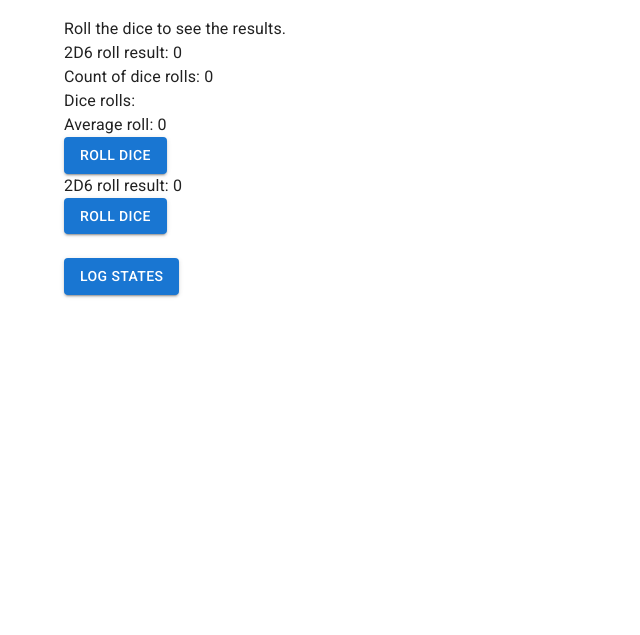
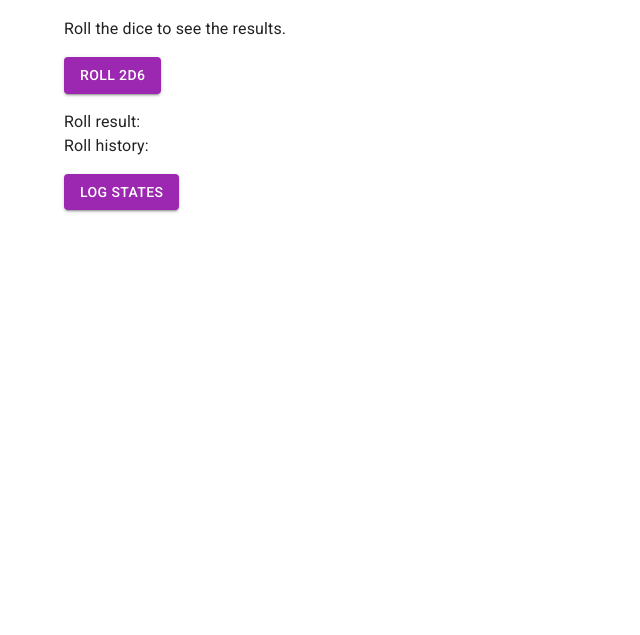
Before and after one commit to JacobStephens2/jackpot-web-app, a Gatsby site: page /jackpot in a window 1280 px wide. Shown: the part 165-800 px from the top of the page, without its empty margins (0-640 px from the left). Built offline with nearby package versions, Linux system fonts and the light colour scheme; Gatsby itself is replaced by a stand-in of ours.

Commit message:
revise styling and roll history

```diff
--- a/src/components/DiceClass.js
+++ b/src/components/DiceClass.js
@@ -1,12 +1,14 @@
 import * as React from 'react'
 import Button from '@mui/material/Button';
+import Typography from '@mui/material/Typography'
 
 class DiceClass extends React.Component {
 	constructor(props) {
 	  super(props);
 	  this.state = {
-		rollResult : 0,
-		rollResultHistory: ['apple', 'banana']
+			rollResult : '',
+			rollHistory: [],
+			rollHistoryString: ''
 	  }
 	  this.rollDice = this.rollDice.bind(this);
 	}
@@ -21,29 +23,58 @@ class DiceClass extends React.Component {
 		this.setState({
 			rollResult: result
 		})
+		this.setState({
+			rollHistory: this.state.rollHistory.concat(result)
+		})
+		if (this.state.rollHistoryString === '') {
+			this.setState({
+				rollHistoryString: result
+			})
+		} else {
+			this.setState({
+				rollHistoryString: this.state.rollHistoryString + ', ' + result
+			})
+		}
 	}
-
 
 	render() {
 	  return (
 		<div>
-			{this.props.diceCount}D{this.props.diceSidesCount} roll result: {this.state.rollResult}
-			<br />
 			<Button
 				variant="contained"
 				onClick={() => {
 					this.rollDice();
 				}}
 			>
-				Roll Dice
+				Roll {this.props.diceCount}D{this.props.diceSidesCount}
 			</Button>
-			<br />
-			<br />
+			<Typography variant="body1">
+				Roll result: {this.state.rollResult}
+			</Typography>
+			<Typography variant="body1">
+				Roll history: {this.state.rollHistoryString}
+			</Typography>
+
+			{/* Test states button */}
 			<Button
 				variant="contained"
 				onClick={() => {
-					console.log("rollResult: " + this.state.rollResult + ': ' + typeof this.state.rollResult + ': Array? ' + Array.isArray(this.state.rollResult));
-					console.log("rollResultHistory: " + this.state.rollResultHistory + ': Array? ' + Array.isArray(this.state.rollResultHistory));
+					console.log(
+						"rollResult: " + this.state.rollResult +
+						': ' + typeof this.state.rollResult +
+						': Array? ' + Array.isArray(this.state.rollResult)
+					);
+					console.log(
+						"rollHistory: " + this.state.rollHistory +
+						': ' + typeof this.state.rollHistory +
+						': Array? ' + Array.isArray(this.state.rollHistory) +
+						': ArrayLength? ' + this.state.rollHistory.length
+					);
+					console.log(
+						"rollHistoryString: " + this.state.rollHistoryString +
+						': ' + typeof this.state.rollHistoryString +
+						': Array? ' + Array.isArray(this.state.rollHistoryString)
+					);
 				}}
 			>
 				Log states
--- a/src/components/Layout.js
+++ b/src/components/Layout.js
@@ -4,10 +4,34 @@ import Head from './Head.js'
 import Container from '@mui/material/Container';
 import NavBar from '../components/NavBar'
 import Typography from '@mui/material/Typography'
+import { createTheme } from '@mui/material/styles';
+import { ThemeProvider } from '@mui/material/styles';
+import { green, purple } from '@mui/material/colors';
+
+const theme = createTheme({
+  components: {
+    MuiButton: {
+      styleOverrides: {
+        contained: {
+          margin: '1rem 0',
+        },
+      },
+    },
+  },
+  palette: {
+    primary: {
+      main: purple[500],
+    },
+    secondary: {
+      main: green[500],
+    },
+  },
+});
 
 const Layout = ({ pageTitle, children }) => {
 	return (
 		<CssBaseline>
+      <ThemeProvider theme={theme}>
 			<Head pageTitle={pageTitle}/>
         <Container>
           <NavBar />
@@ -16,6 +40,7 @@ const Layout = ({ pageTitle, children }) => {
           </Typography>
           {children}
         </Container>
+      </ThemeProvider>
 		</CssBaseline>
 	)
 }
--- a/src/pages/jackpot.js
+++ b/src/pages/jackpot.js
@@ -1,19 +1,15 @@
 import * as React from 'react'
 import Layout from '../components/Layout'
 import Typography from '@mui/material/Typography'
-import Dice from '../components/Dice.js'
 import DiceClass from '../components/DiceClass.js'
 
 const Jackpot = () => {
 	return (
 		<Layout pageTitle="Jackpot">
-
 			<Typography variant="body1" component="div" gutterBottom>
 				Roll the dice to see the results.
-				<Dice diceCount="2" diceSidesCount="6" />
 				<DiceClass diceCount="2" diceSidesCount="6" />
 			</Typography>
-
 		</Layout>
 	)
 }
--- a/src/style.css
+++ b/src/style.css
@@ -1,3 +1,7 @@
 a {
 	text-decoration: none;
 }
+
+/* .MuiButton-root {
+	margin: 1rem 0;
+} */
```
Lines whose indentation alone changed are shown as unchanged.
